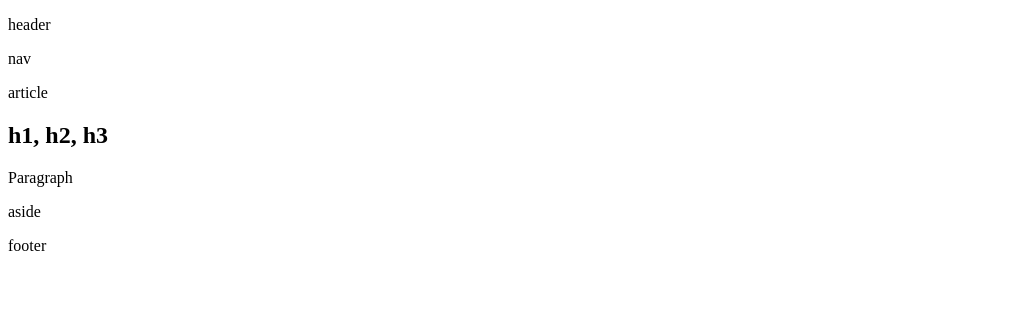
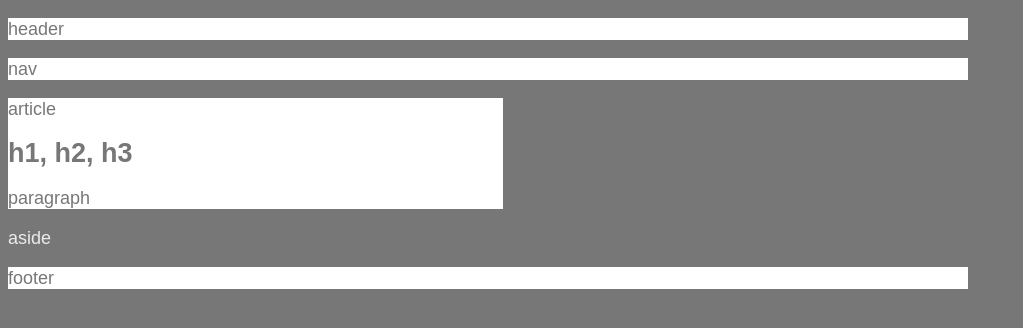
Before and after one commit to JayMFrimmel/intro-wireframe, a plain HTML site: page index.html in a window 1280 px wide. Shown: the whole page, without its empty margins (0-1023 px from the left). Drawn offline with Linux system fonts and the light colour scheme.

Commit message:
added css

```diff
--- a/index.html
+++ b/index.html
@@ -4,6 +4,7 @@
 
 <head>
 	<title>Practice wireframe</title>
+	<link rel="stylesheet" type="text/css" href="style.css">
 </head>
 
 <body>
@@ -19,7 +20,7 @@
 		<article>
 			<p>article</p>
 				<h2>h1, h2, h3</h2>
-					<p>Paragraph</p>
+					<p>paragraph</p>
 		</article>
 	</section>
 
--- a/style.css
+++ b/style.css
@@ -0,0 +1,32 @@
+body {
+	font-family: Arial, 'Helvetica Neue', Helvetica, sans-serif;
+	font-size: 18px;
+	line-height: 22px;
+	color: #ebebeb;
+	background-color: #777;
+	width: 960px;
+}
+
+header {
+	background-color: white;
+	color: #777;
+}
+
+nav{
+	background-color: white;
+	color: #777;
+}
+section {
+	width: 495px;
+	background-color: white;
+	color: #777;
+}
+
+aside {
+	width: 450px;
+}
+
+footer {
+	background-color: white;
+	color: #777;
+}
```
